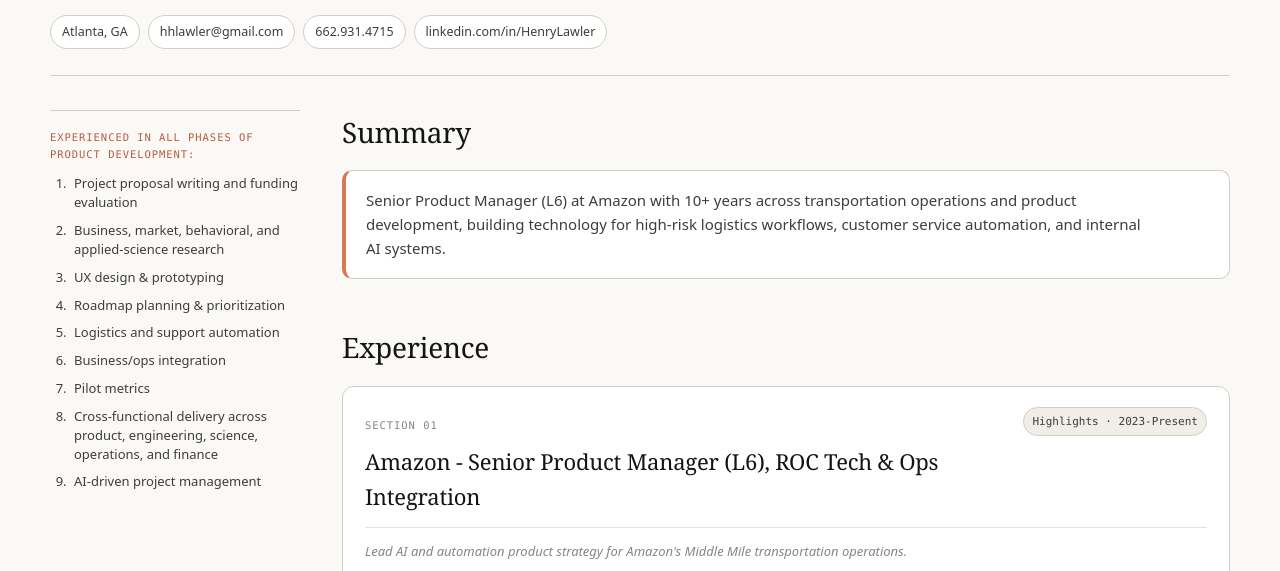
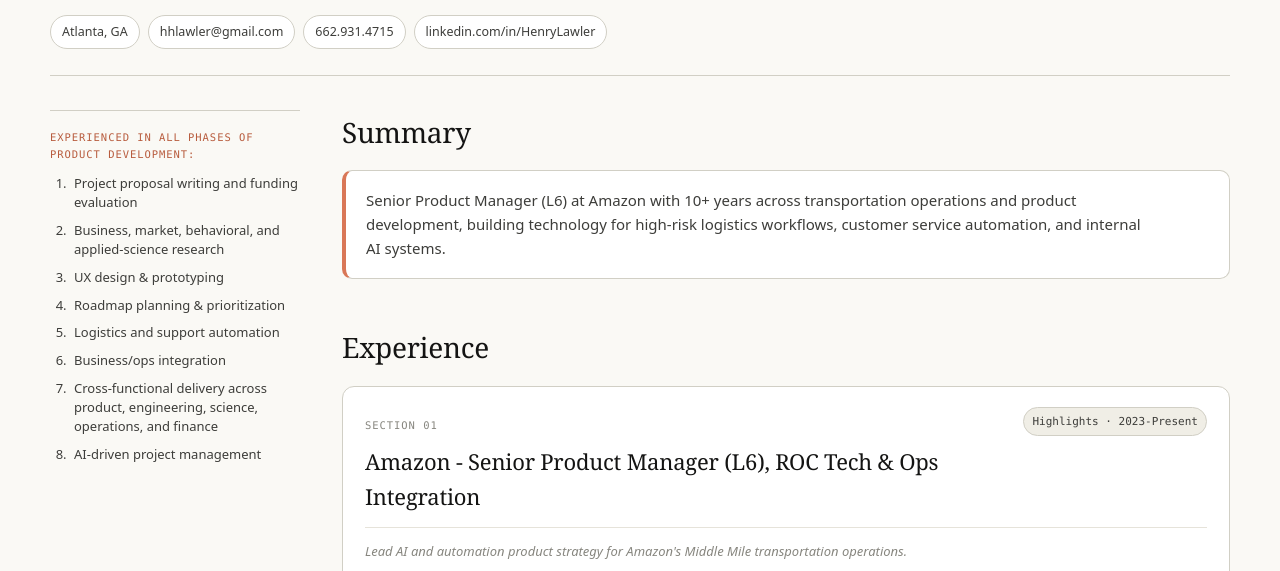
Before and after one commit to henrylawler/henry-lawler-resume, a plain HTML site: page index.html in a window 1280 px wide. Shown: the part 158-729 px from the top of the page. Drawn offline with Linux system fonts and the light colour scheme.

Commit message:
Remove Pilot metrics from resume capabilities

```diff
--- a/index.html
+++ b/index.html
@@ -331,7 +331,6 @@
         <li>Roadmap planning &amp; prioritization</li>
         <li>Logistics and support automation</li>
         <li>Business/ops integration</li>
-        <li>Pilot metrics</li>
         <li>Cross-functional delivery across product, engineering, science, operations, and finance</li>
         <li>AI-driven project management</li>
       </ol>
```
